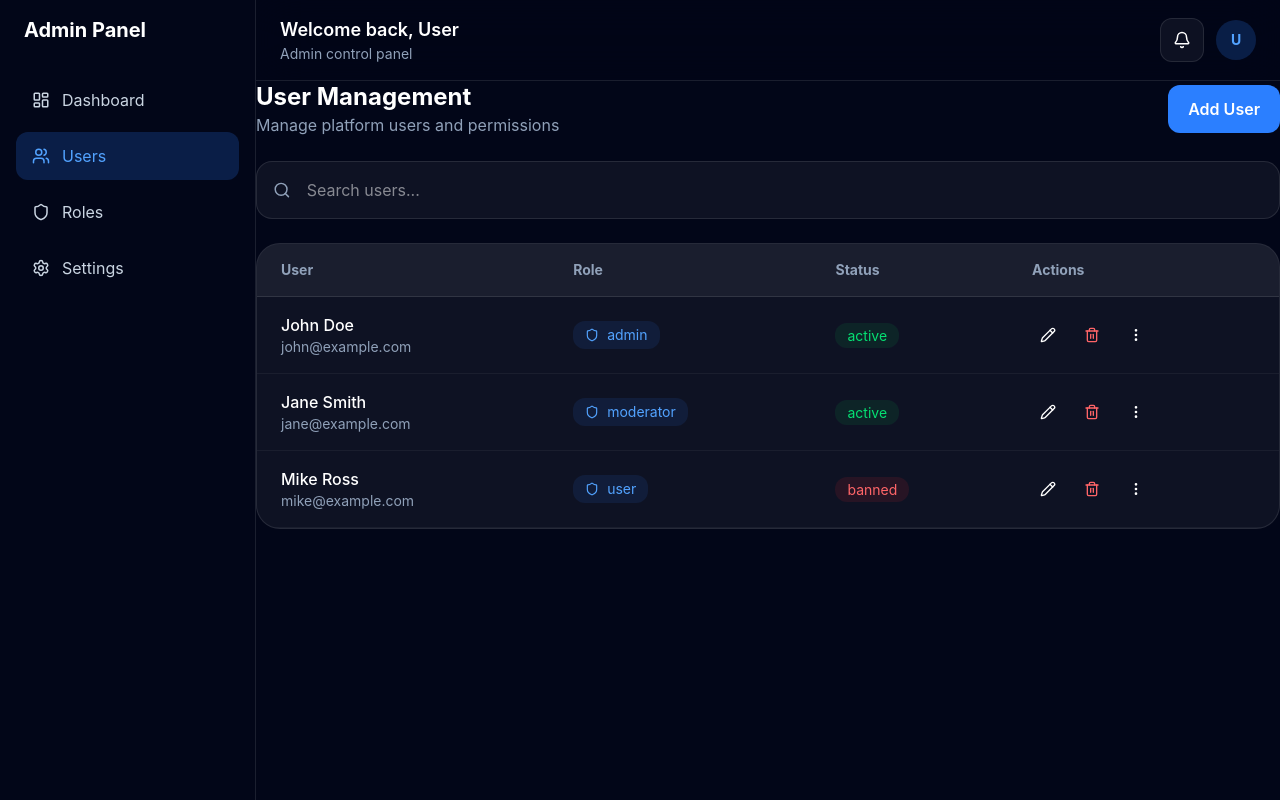
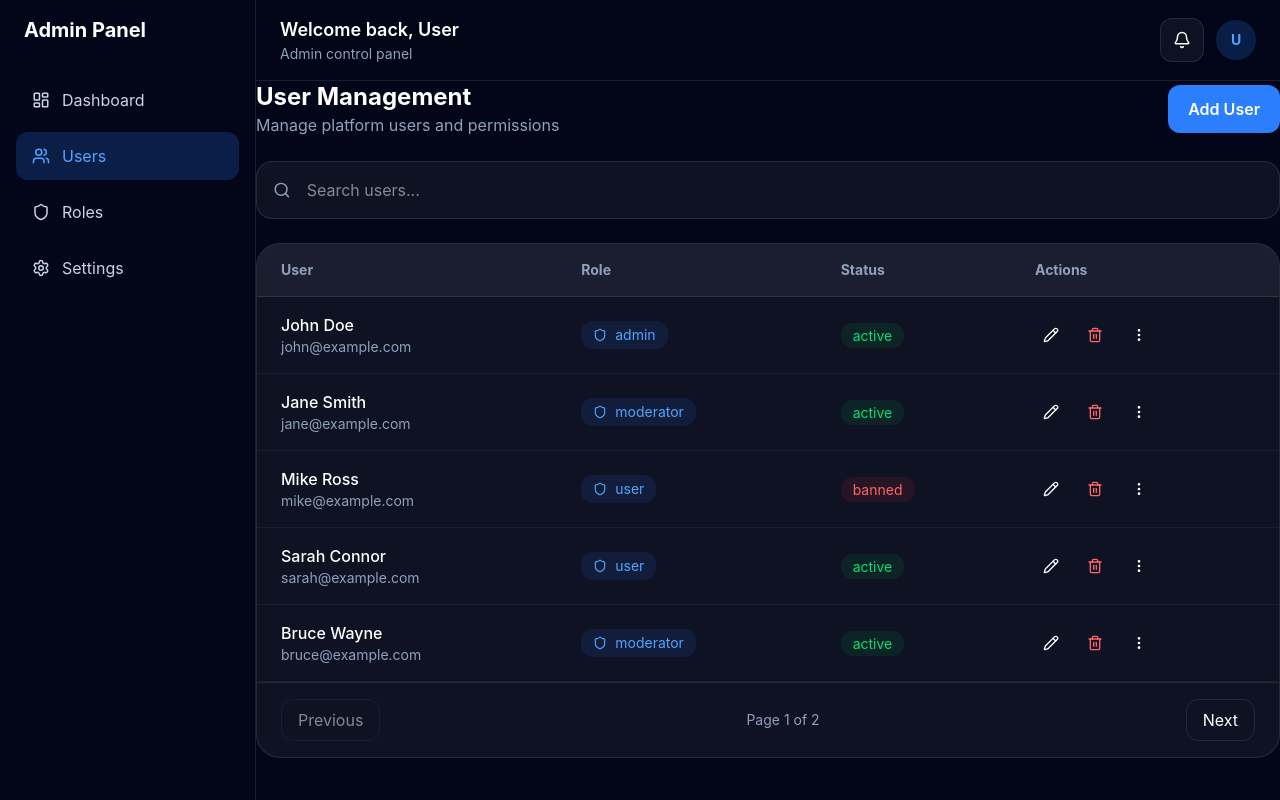
Before and after one commit to RRThrsh/evaluation-frontend, a React (Vite) app: page /admin/users in a window 1280 px wide. Built offline with nearby package versions, Linux system fonts and the light colour scheme; sample sign-in values are in the browser's storage.

Commit message:
FIX: CRUD

```diff
--- a/src/pages/admin/UsersPage.jsx
+++ b/src/pages/admin/UsersPage.jsx
@@ -1,4 +1,4 @@
-import { useMemo, useState } from "react";
+import { useEffect, useMemo, useState } from "react";
 import {
     Search,
     MoreVertical,
@@ -10,6 +10,9 @@ import {
 export default function UsersPage() {
 
     const [query, setQuery] = useState("");
+    const [page, setPage] = useState(1);
+
+    const perPage = 5;
 
     const users = useMemo(
         () => [
@@ -34,6 +37,34 @@ export default function UsersPage() {
                 role: "user",
                 status: "banned",
             },
+            {
+                id: 4,
+                name: "Sarah Connor",
+                email: "sarah@example.com",
+                role: "user",
+                status: "active",
+            },
+            {
+                id: 5,
+                name: "Bruce Wayne",
+                email: "bruce@example.com",
+                role: "moderator",
+                status: "active",
+            },
+            {
+                id: 6,
+                name: "Clark Kent",
+                email: "clark@example.com",
+                role: "user",
+                status: "banned",
+            },
+            {
+                id: 7,
+                name: "Tony Stark",
+                email: "tony@example.com",
+                role: "admin",
+                status: "active",
+            },
         ],
         []
     );
@@ -42,83 +73,136 @@ export default function UsersPage() {
         user.name.toLowerCase().includes(query.toLowerCase())
     );
 
+    const totalPages = Math.ceil(filteredUsers.length / perPage);
+
+    const paginatedUsers = filteredUsers.slice(
+        (page - 1) * perPage,
+        page * perPage
+    );
+
+    useEffect(() => {
+        setPage(1);
+    }, [query]);
+
     return (
         <div className="space-y-6">
 
             {/* HEADER */}
-            <div className="flex items-center justify-between">
+            <div className="flex flex-col gap-4 md:flex-row md:items-center md:justify-between">
+
                 <div>
                     <h1 className="text-2xl font-bold">
                         User Management
                     </h1>
+
                     <p className="text-slate-400">
                         Manage platform users and permissions
                     </p>
                 </div>
 
-                <button className="rounded-xl bg-blue-500 px-5 py-3 font-semibold hover:bg-blue-600">
+                <button
+                    type="button"
+                    className="rounded-xl bg-blue-500 px-5 py-3 font-semibold transition hover:bg-blue-600"
+                >
                     Add User
                 </button>
+
             </div>
 
             {/* SEARCH */}
             <div className="flex items-center rounded-2xl border border-white/10 bg-white/5 px-4">
-                <Search size={18} className="text-slate-400" />
+
+                <Search
+                    size={18}
+                    className="text-slate-400"
+                />
 
                 <input
                     type="text"
                     placeholder="Search users..."
                     value={query}
                     onChange={(e) => setQuery(e.target.value)}
+                    aria-label="Search users"
                     className="w-full bg-transparent px-4 py-4 outline-none"
                 />
+
             </div>
 
-            {/* TABLE */}
+            {/* TABLE CONTAINER */}
             <div className="overflow-hidden rounded-3xl border border-white/10 bg-white/5">
 
-                <table className="w-full">
+                <div className="overflow-x-auto">
 
+                    <table className="w-full min-w-[700px]">
+
+                        {/* TABLE HEADER */}
                         <thead className="border-b border-white/10 bg-white/5">
+
                             <tr className="text-left text-sm text-slate-400">
-                            <th className="px-6 py-4">User</th>
-                            <th className="px-6 py-4">Role</th>
-                            <th className="px-6 py-4">Status</th>
-                            <th className="px-6 py-4">Actions</th>
+
+                                <th className="px-6 py-4">
+                                    User
+                                </th>
+
+                                <th className="px-6 py-4">
+                                    Role
+                                </th>
+
+                                <th className="px-6 py-4">
+                                    Status
+                                </th>
+
+                                <th className="px-6 py-4">
+                                    Actions
+                                </th>
+
                             </tr>
+
                         </thead>
 
+                        {/* TABLE BODY */}
                         <tbody>
 
-                        {filteredUsers.map((user) => (
+                            {paginatedUsers.length > 0 ? (
+
+                                paginatedUsers.map((user) => (
 
                                     <tr
                                         key={user.id}
-                                className="border-b border-white/5 hover:bg-white/5"
+                                        className="border-b border-white/5 transition hover:bg-white/5"
                                     >
 
                                         {/* USER */}
                                         <td className="px-6 py-4">
+
                                             <div>
                                                 <p className="font-medium">
                                                     {user.name}
                                                 </p>
+
                                                 <p className="text-sm text-slate-400">
                                                     {user.email}
                                                 </p>
                                             </div>
+
                                         </td>
 
                                         {/* ROLE */}
                                         <td className="px-6 py-4">
+
                                             <div className="inline-flex items-center gap-2 rounded-xl bg-blue-500/10 px-3 py-1 text-sm text-blue-400">
+
                                                 <Shield size={14} />
+
                                                 {user.role}
+
                                             </div>
+
                                         </td>
 
                                         {/* STATUS */}
                                         <td className="px-6 py-4">
+
                                             <span
                                                 className={`rounded-xl px-3 py-1 text-sm ${
                                                     user.status === "active"
@@ -128,30 +212,60 @@ export default function UsersPage() {
                                             >
                                                 {user.status}
                                             </span>
+
                                         </td>
 
                                         {/* ACTIONS */}
                                         <td className="px-6 py-4">
+
                                             <div className="flex items-center gap-3">
 
-                                        <button className="rounded-lg p-2 hover:bg-white/10">
+                                                {/* EDIT */}
+                                                <button
+                                                    type="button"
+                                                    className="rounded-lg p-2 transition hover:bg-white/10"
+                                                >
                                                     <Pencil size={16} />
                                                 </button>
 
-                                        <button className="rounded-lg p-2 hover:bg-red-500/10 text-red-400">
+                                                {/* DELETE */}
+                                                <button
+                                                    type="button"
+                                                    className="rounded-lg p-2 text-red-400 transition hover:bg-red-500/10"
+                                                >
                                                     <Trash2 size={16} />
                                                 </button>
 
-                                        <button className="rounded-lg p-2 hover:bg-white/10">
+                                                {/* MORE */}
+                                                <button
+                                                    type="button"
+                                                    className="rounded-lg p-2 transition hover:bg-white/10"
+                                                >
                                                     <MoreVertical size={16} />
                                                 </button>
 
                                             </div>
+
                                         </td>
 
                                     </tr>
 
-                        ))}
+                                ))
+
+                            ) : (
+
+                                <tr>
+
+                                    <td
+                                        colSpan="4"
+                                        className="px-6 py-10 text-center text-slate-400"
+                                    >
+                                        No users found
+                                    </td>
+
+                                </tr>
+
+                            )}
 
                         </tbody>
 
@@ -159,6 +273,35 @@ export default function UsersPage() {
 
                 </div>
 
+                {/* PAGINATION */}
+                <div className="flex items-center justify-between border-t border-white/10 px-6 py-4">
+
+                    <button
+                        type="button"
+                        disabled={page === 1}
+                        onClick={() => setPage((p) => p - 1)}
+                        className="rounded-xl border border-white/10 px-4 py-2 transition disabled:cursor-not-allowed disabled:opacity-50"
+                    >
+                        Previous
+                    </button>
+
+                    <span className="text-sm text-slate-400">
+                        Page {page} of {totalPages || 1}
+                    </span>
+
+                    <button
+                        type="button"
+                        disabled={page >= totalPages}
+                        onClick={() => setPage((p) => p + 1)}
+                        className="rounded-xl border border-white/10 px-4 py-2 transition disabled:cursor-not-allowed disabled:opacity-50"
+                    >
+                        Next
+                    </button>
+
+                </div>
+
+            </div>
+
         </div>
     );
 }
```
Lines whose indentation alone changed are shown as unchanged.
